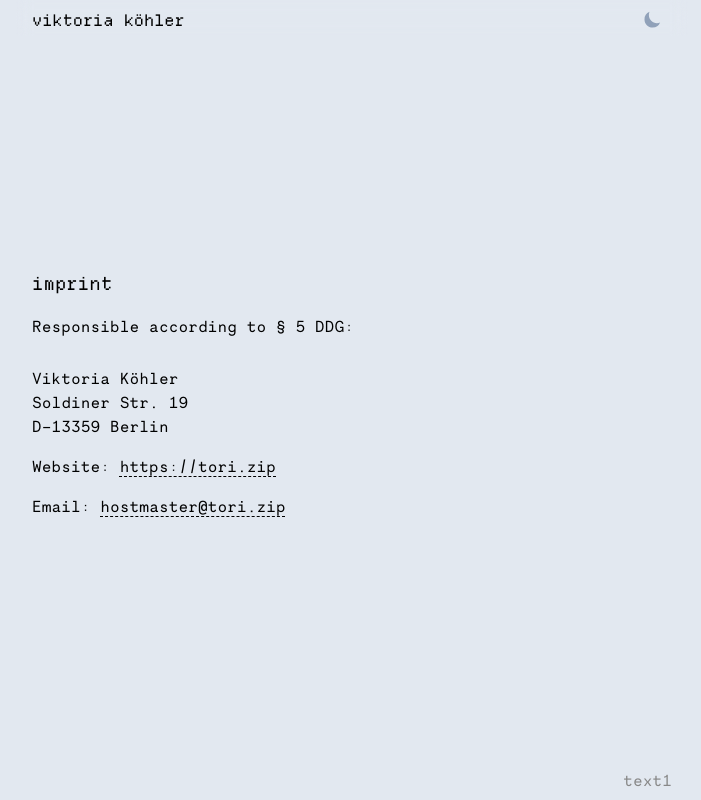
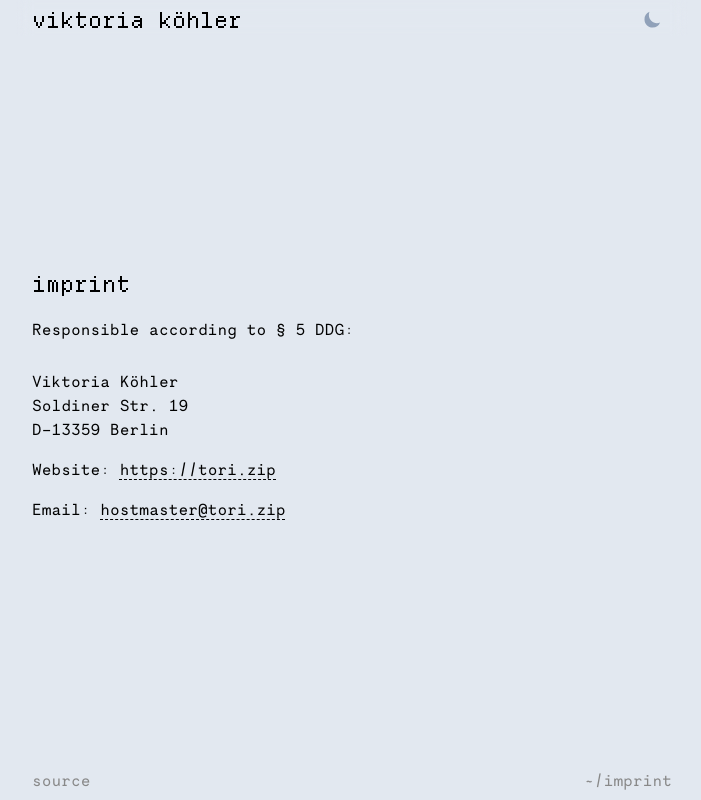
Before and after one commit to toridotzip/website-gen, a website: page src/imprint.html in a window 1280 px wide. Shown: the whole page, without its empty margins (288-989 px from the left). Drawn offline with Linux system fonts and the light colour scheme; files whose address does not match are found by name.

Commit message:
color transitions

```diff
--- a/src/imprint.html
+++ b/src/imprint.html
@@ -11,7 +11,7 @@
 <body class="min-h-screen flex mx-auto max-w-2xl flex-col justify-between font-mono font-normal bg-slate-200 dark:bg-silver-900 dark:text-silver-100 selection:text-amulet-400 dark:selection:text-amulet-500">
     <!-- Navbar -->
     <nav class="w-full max-w-2xl px-4 pt-2 pb-1 max-h-9 fixed flex flex-row items-center justify-between lowercase text-base backdrop-blur-sm">
-        <a href="index.html" class="font-display font-medium">Viktoria Köhler</a>
+        <a href="index.html" class="font-display font-medium text-[22px]">Viktoria Köhler</a>
         <!-- Dark mode toggle -->
         <button id="theme-toggle" type="button" class="p-2.5">
             <svg id="theme-toggle-dark-icon" viewBox="0 0 24 24" class="hidden w-5 h-5 fill-slate-400 hover:fill-slate-500" xmlns="http://www.w3.org/2000/svg" >
@@ -25,7 +25,7 @@
     <!-- Content -->
     <main class="flex flex-col items-start justify-center grow py-5 px-4 text-base">
         <div class="pt-15 pb-8 content-end">
-            <h1 class="text-lg font-display lowercase">Imprint</h1>
+            <h1 class="font-display text-[22px] lowercase">Imprint</h1>
             <p class="pt-4 pb-5">Responsible according to § 5 DDG:</p>
             <p class="py-2">
                 Viktoria Köhler<br>
@@ -37,8 +37,11 @@
         </div>
     </main>
     <!-- Footer -->
-    <footer class="px-4 pb-2 flex flex-row-reverse justify-between text-silver-600 dark:text-silver-500 text-base">
-        <a href="/">text1</a>
+    <footer class="px-4 pb-2 flex flex-row justify-between lowercase font-mono text-silver-600 dark:text-silver-500 text-base">
+        <a href="https://github.com/toridotzip/website-gen" target="_blank">Source</a>
+        <span>
+            <a href="index.html">~</a>/<a href="imprint.html">Imprint</a>
+        </span>
     </footer>
 
     <script src="modetoggle.js"></script>
--- a/src/input.css
+++ b/src/input.css
@@ -42,6 +42,10 @@
 }
 
 @layer base {
+    a {
+        @apply transition duration-300 ease-in-out
+    }
+
     a:hover {
         @apply text-amulet-400 dark:text-amulet-500;
     }
@@ -49,4 +53,8 @@
     main a {
         @apply underline underline-offset-4 decoration-1 decoration-dashed;
     }
+
+    svg {
+        @apply transition duration-300 ease-in-out
+    }
 }
```
Also changed, not shown: src/index.html (+10 -4 lines), src/output.css.
